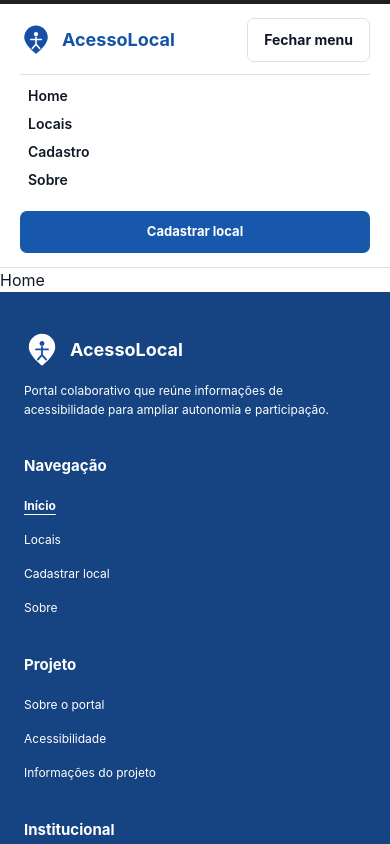
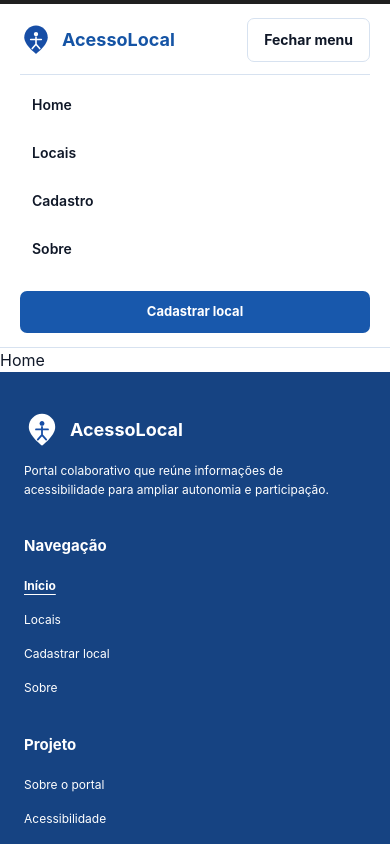
Before and after one commit to 1TDSPw-26/portal-locais-acessiveis, a React (Vite) app: page / in a window 390 px wide. Both pictures are taken after a click on the button "Abrir menu". Shown: the top 844 px of the page. Built offline with nearby package versions, Linux system fonts and the light colour scheme.

Commit message:
feat: improve mobile menu accessibility

```diff
--- a/src/components/MainLayout/Header.tsx
+++ b/src/components/MainLayout/Header.tsx
@@ -1,9 +1,24 @@
 import { Link } from 'react-router-dom'
 import logo from '../../assets/logo.svg'
-import { useState } from 'react'
+import { useEffect, useRef, useState } from 'react'
 
 export default function Header() {
   const [isMenuOpen, setIsMenuOpen] = useState(false)
+  const menuButtonRef = useRef<HTMLButtonElement>(null)
+
+  useEffect(() => {
+    if (!isMenuOpen) return
+
+    const handleKeyDown = (event: KeyboardEvent) => {
+      if (event.key === 'Escape') {
+        setIsMenuOpen(false)
+        menuButtonRef.current?.focus()
+      }
+    }
+
+    document.addEventListener('keydown', handleKeyDown)
+    return () => document.removeEventListener('keydown', handleKeyDown)
+  }, [isMenuOpen])
 
   return (
     <header className="grid min-h-[72px] grid-cols-[minmax(180px,1fr)_auto_minmax(180px,1fr)] items-center gap-8 border-t-4 border-t-header-edge border-b border-b-border-subtle bg-white px-[clamp(24px,4vw,52px)] max-[820px]:grid-cols-[1fr_auto] max-[820px]:gap-x-6 max-[820px]:gap-y-3 max-[820px]:py-3.5 max-[520px]:grid-cols-[1fr_auto] max-[520px]:px-5">
@@ -21,7 +36,8 @@ export default function Header() {
 
       <button
         type="button"
-        className="hidden min-h-11 items-center justify-center rounded-[7px] border border-border-subtle px-4 text-sm font-bold text-gray-900 max-[820px]:inline-flex"
+        ref={menuButtonRef}
+        className="hidden min-h-11 items-center justify-center rounded-[7px] border border-border-subtle px-4 text-sm font-bold text-gray-900 focus-visible:outline-2 focus-visible:outline-offset-2 focus-visible:outline-brand-primary max-[820px]:inline-flex"
         aria-expanded={isMenuOpen}
         aria-controls="primary-navigation"
         onClick={() => setIsMenuOpen((open) => !open)}
@@ -36,10 +52,10 @@ export default function Header() {
         onClick={() => setIsMenuOpen(false)}
       >
         <ul className="flex h-full items-center gap-[inherit] max-[820px]:w-full max-[820px]:flex-col max-[820px]:items-stretch max-[820px]:gap-1">
-          <li><Link className="px-2 text-sm font-semibold text-gray-900 hover:text-brand-active" to="/">Home</Link></li>
-          <li><Link className="px-2 text-sm font-semibold text-gray-900 hover:text-brand-active" to="/locais">Locais</Link></li>
-          <li><Link className="px-2 text-sm font-semibold text-gray-900 hover:text-brand-active" to="/cadastro">Cadastro</Link></li>
-          <li><Link className="px-2 text-sm font-semibold text-gray-900 hover:text-brand-active" to="/sobre">Sobre</Link></li>
+          <li><Link className="inline-flex min-h-11 items-center rounded-[5px] px-2 text-sm font-semibold text-gray-900 hover:text-brand-active focus-visible:outline-2 focus-visible:outline-offset-2 focus-visible:outline-brand-primary max-[820px]:w-full max-[820px]:px-3" to="/">Home</Link></li>
+          <li><Link className="inline-flex min-h-11 items-center rounded-[5px] px-2 text-sm font-semibold text-gray-900 hover:text-brand-active focus-visible:outline-2 focus-visible:outline-offset-2 focus-visible:outline-brand-primary max-[820px]:w-full max-[820px]:px-3" to="/locais">Locais</Link></li>
+          <li><Link className="inline-flex min-h-11 items-center rounded-[5px] px-2 text-sm font-semibold text-gray-900 hover:text-brand-active focus-visible:outline-2 focus-visible:outline-offset-2 focus-visible:outline-brand-primary max-[820px]:w-full max-[820px]:px-3" to="/cadastro">Cadastro</Link></li>
+          <li><Link className="inline-flex min-h-11 items-center rounded-[5px] px-2 text-sm font-semibold text-gray-900 hover:text-brand-active focus-visible:outline-2 focus-visible:outline-offset-2 focus-visible:outline-brand-primary max-[820px]:w-full max-[820px]:px-3" to="/sobre">Sobre</Link></li>
         </ul>
       </nav>
 
```
